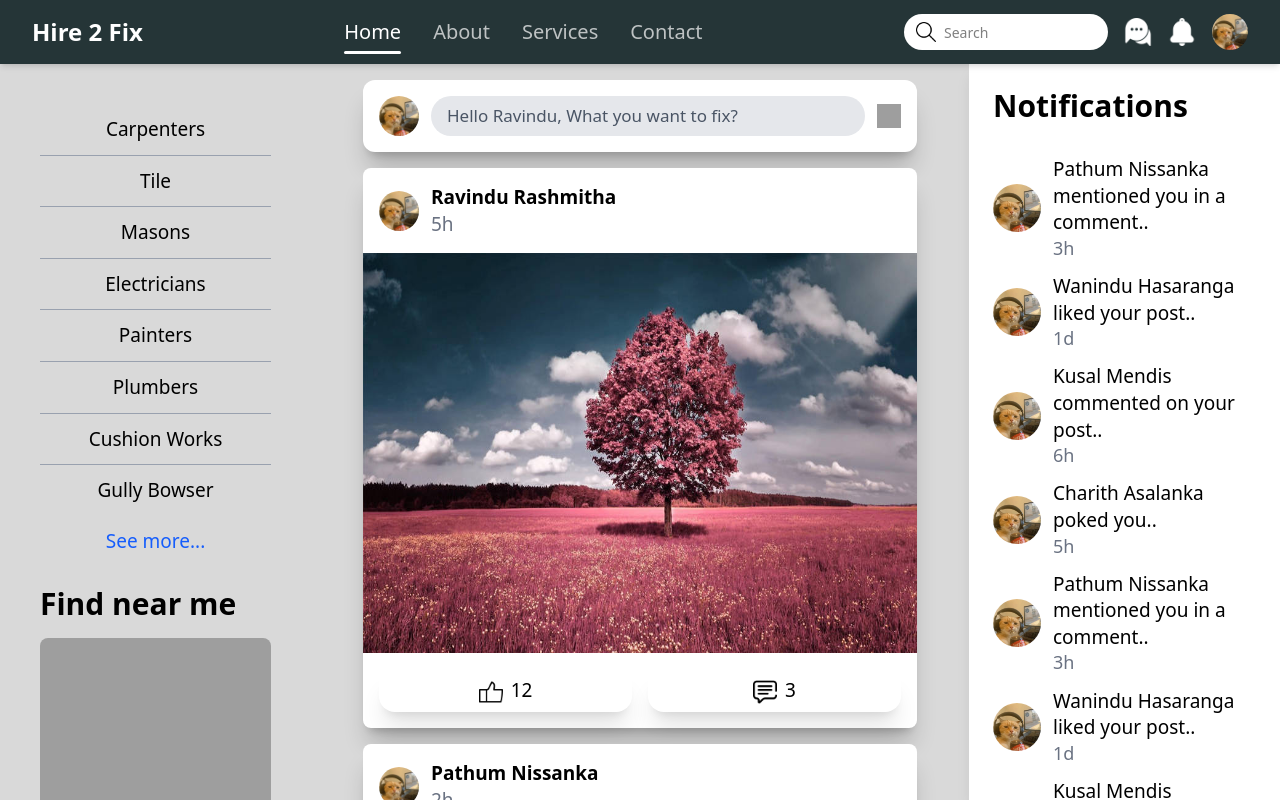
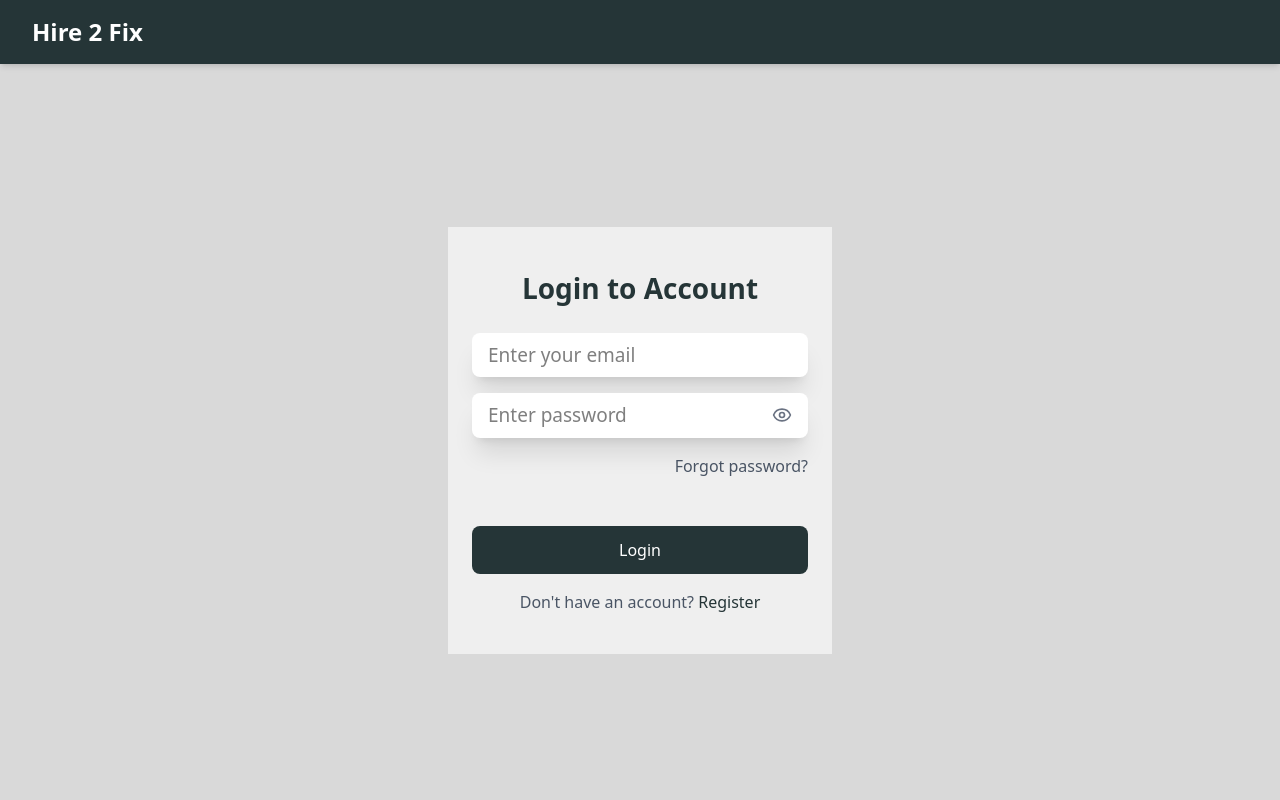
Before and after one commit to RaviRash2k/hire2-fix, a React (Vite) app in the folder frontend/: page / in a window 1280 px wide. Built offline with nearby package versions, Linux system fonts and the light colour scheme; grey boxes are pictures that could not be loaded.

Commit message:
create login and register frontend and connect to api

```diff
--- a/frontend/src/App.jsx
+++ b/frontend/src/App.jsx
@@ -1,35 +1,41 @@
 import React, {useState} from 'react'
 import Navbar from './components/Navbar'
 import { Route, Routes } from 'react-router-dom'
-import Login from './pages/Login'
 import Home from './pages/Home'
+import Sign from './pages/Sign'
 import About from './pages/About'
 import Services from './pages/Services'
 import Contact from './pages/Contact'
 import TechnicianList from './pages/TechnicianList'
 import Profile from './pages/Profile'
 import ChatPopup from './components/ChatPopup'
+import { useAuthStore } from './store/authStore'
 
 const App = () => {
 
   const [state, setState] = useState("notification");
+  const {user, token} = useAuthStore();
 
   return (
     <>
+      {!token || !user ?
+        <Sign />
+        :
+        <>
           <Navbar state={state} setState={setState}/>
-
           <Routes>
             <Route path='/' element={<Home state={state}/>} />
             <Route path='/about' element={<About/>} />
             <Route path='/services' element={<Services/>} />
             <Route path='/contact' element={<Contact/>} />
-        <Route path='/login' element={<Login/>} />
             <Route path='/categories' element={<TechnicianList/>} />
             <Route path="/technician/:id" element={<Profile />} />
           </Routes>
 
           <ChatPopup />
         </>
+      }
+    </>
   )
 }
 
--- a/frontend/src/pages/Login.jsx
+++ /dev/null
@@ -1,11 +0,0 @@
-import React from 'react'
-
-const Login = () => {
-  return (
-    <div>
-        <h1>Login Page</h1>
-    </div>
-  )
-}
-
-export default Login
--- /dev/null
+++ b/frontend/src/pages/Sign.jsx
@@ -0,0 +1,190 @@
+import React, {useState} from 'react'
+import axios from 'axios';
+import { Eye, EyeOff } from "lucide-react";
+import { useAuthStore } from "../store/authStore";
+import { useUiStore } from '../store/uiStore';
+
+const Sign = () => {
+
+  const [state, setState] = useState("Login");
+  const [showPassword, setShowPassword] = useState(false);
+  const { login } = useAuthStore.getState();
+  const { url } = useUiStore.getState();
+
+  //form data
+  const [data, setData] = useState({
+    name: "",
+    email: "",
+    mobile: "",
+    password: "",
+    rePassword: ""
+  });
+
+  const handleChange = (e) => {
+    setData({
+      ...data,
+      [e.target.name]: e.target.value
+    });
+  };
+
+  //submit handler
+  const handleSubmit = async (e) => {
+    e.preventDefault();
+
+    //create url
+    const endpoint = state === "Register" ? "/api/user/register" : "/api/user/login";
+    const newUrl = `${url}${endpoint}`;
+
+    const response = await axios.post(newUrl, data);
+
+    if(response.data.success){
+
+      setData({
+        name: "",
+        email: "",
+        mobile: "",
+        password: "",
+        rePassword: ""
+      })
+
+
+      if(state === "Login"){
+        alert("Login successful!");
+        login(response.data.token, response.data.user);
+
+      }else{
+        alert("Registration successful! Please login to your account.");
+        setState("Login");
+      }
+
+
+    }else{
+      alert(response.data.message)
+    }
+
+  };
+
+
+  return (
+    <div className="min-h-screen bg-background flex flex-col">
+
+      <div className="bg-theme h-16 flex fixed top-0 left-0 items-center w-full shadow-md px-4 md:px-8">
+        <h1 className="text-xl md:text-2xl font-bold text-white"> Hire 2 Fix </h1>
+      </div>
+
+      <div className="flex flex-1 mt-20 items-center justify-center px-4">
+        <div className="inset-0 bg-white/60 w-full max-w-sm px-6 py-10">
+
+            <h2 className="text-center font-bold text-theme text-[24px] xl:text-[28px] mb-6">{state === "Register" ? "Create an Account" : "Login to Account"}</h2>
+
+            {/* inputs */}
+            <form onSubmit={handleSubmit} className="space-y-4">
+                <input
+                type="text"
+                name='name'
+                value={data.name}
+                onChange={handleChange}
+                placeholder="Enter your full name"
+                required={state === "Register"}
+                className={`w-full bg-white shadow-xl/10 rounded-lg px-4 py-2 text-[14px] xl:text-[19px] outline-none ${state === "Login" && "hidden"}`}
+                />
+
+                <input
+                type="email"
+                name='email'
+                value={data.email}
+                onChange={handleChange}
+                placeholder="Enter your email"
+                required
+                className="w-full bg-white shadow-xl/10 rounded-lg px-4 py-2 text-[14px] xl:text-[19px] outline-none"
+                />
+
+                <input
+                type="text"
+                name='mobile'
+                value={data.mobile}
+                onChange={handleChange}
+                required={state === "Register"}
+                placeholder="Enter your mobile"
+                className={`w-full bg-white shadow-xl/10 rounded-lg px-4 py-2 text-[14px] xl:text-[19px] outline-none ${state === "Login" && "hidden"}`}
+                />
+
+                <div className="relative">
+                  <input
+                    type={showPassword ? "text" : "password"}
+                    name="password"
+                    value={data.password}
+                    onChange={handleChange}
+                    required
+                    placeholder={state === "Register" ? "Enter new password" : "Enter password"}
+                    className="w-full bg-white shadow-xl/10 rounded-lg px-4 py-2 pr-12 text-[14px] xl:text-[19px] outline-none"
+                  />
+
+                  <button
+                    type="button"
+                    onClick={() => setShowPassword(!showPassword)}
+                    className="absolute right-4 top-1/2 -translate-y-1/2 text-gray-500"
+                  >
+                    {showPassword ? <EyeOff size={20} /> : <Eye size={20} />}
+                  </button>
+                </div>
+
+                <div className={`relative ${state === "Login" && "hidden"}`}>
+                  <input
+                    type={showPassword ? "text" : "password"}
+                    name='rePassword'
+                    value={data.rePassword}
+                    onChange={handleChange}
+                    required={state === "Register"}
+                    placeholder="Re-enter password"
+                    className="w-full bg-white shadow-xl/10 rounded-lg px-4 py-2 text-[14px] xl:text-[19px] outline-none"
+                  />
+
+                  <button
+                    type="button"
+                    onClick={() => setShowPassword(!showPassword)}
+                    className="absolute right-4 top-1/2 -translate-y-1/2 text-gray-500"
+                  >
+                    {showPassword ? <EyeOff size={20} /> : <Eye size={20} />}
+                  </button>
+                </div>
+
+              {/* terms or forget password */}
+              {state === "Register" ?
+                  <div className={`flex items-center gap-2 mt-4 text-[13px] xl:text-[16px] text-gray-600 ${state === "Login" && "hidden"}`}>
+                      <input type="checkbox" required={state === "Register"} className='bg-white shadow-xl/20 outline-none' />
+                      <p>
+                          I agree to the{" "}
+                          <span className="text-theme font-medium cursor-pointer">
+                          Terms & Conditions
+                          </span>
+                      </p>
+                  </div>
+                  :
+                  <p className='text-gray-600 text-end text-[13px] xl:text-[16px]'>Forgot password?</p>
+
+              }
+
+              {/* button */}
+              <button type='submit' className="w-full mt-8 bg-theme text-white py-3 rounded-lg font-medium hover:bg-theme/90 transition">
+                  {state}
+              </button>
+
+            </form>
+
+            {/* switch login/register */}
+            <p className="text-center mt-4 text-[13px] xl:text-[16px] text-gray-600">
+                {state === "Register" ? "Already have an account?" : "Don't have an account?"}{" "}
+                <span className="text-theme font-medium cursor-pointer" onClick={()=> setState(state === "Register" ? "Login" : "Register")}>
+                {state === "Register" ? "Login" : "Register"}
+                </span>
+            </p>
+
+        </div>
+      </div>
+
+    </div>
+  )
+}
+
+export default Sign
--- /dev/null
+++ b/frontend/src/store/authStore.js
@@ -0,0 +1,30 @@
+import { create } from "zustand";
+
+export const useAuthStore = create((set) => ({
+
+  token: localStorage.getItem("token") || null,
+  user: JSON.parse(localStorage.getItem("user")) || null,
+  isAuthenticated: !!localStorage.getItem("token"),
+
+  login: (token, user) => {
+    localStorage.setItem("token", token);
+    localStorage.setItem("user", JSON.stringify(user));
+
+    set({
+      token,
+      user,
+      isAuthenticated: true,
+    });
+  },
+
+  logout: () => {
+    localStorage.removeItem("token");
+    localStorage.removeItem("user");
+
+    set({
+      token: null,
+      user: null,
+      isAuthenticated: false,
+    });
+  },
+}));
--- a/frontend/src/store/uiStore.js
+++ b/frontend/src/store/uiStore.js
@@ -1,10 +1,11 @@
 import { create } from "zustand"
 
-const useUiStore = create((set) => ({
+export const useUiStore = create((set) => ({
 
   // states
   selectedCategory: "all",
   currentPage: 1,
+  url: "http://localhost:3000",
 
   // actions
   setCategory: (category) =>
@@ -16,5 +17,3 @@ const useUiStore = create((set) => ({
   setPage: (page) =>
     set({ currentPage: page }),
 }))
-
-export default useUiStore
```
Also changed, not shown: 1 other file (tests, documents, lock files or other folders). Lines whose indentation alone changed are shown as unchanged.
